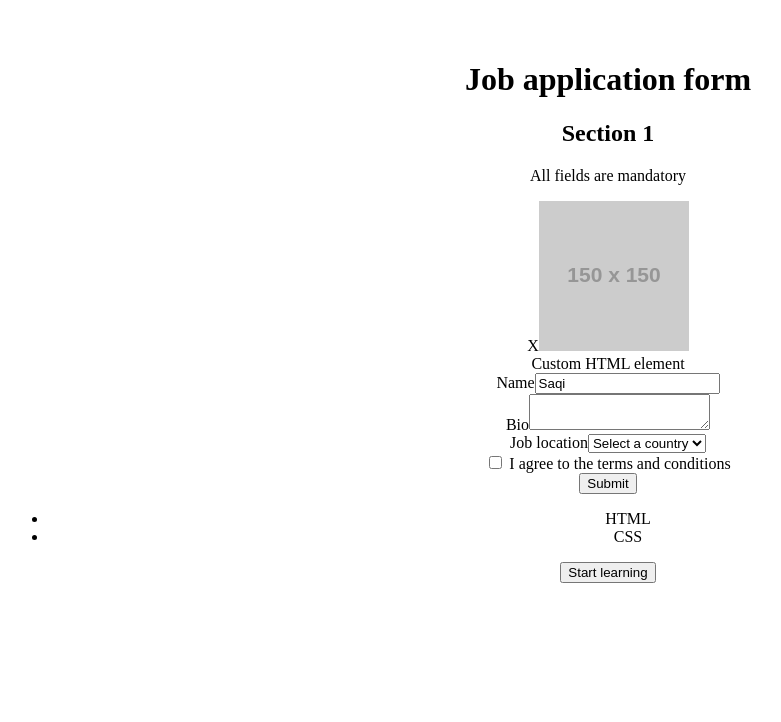
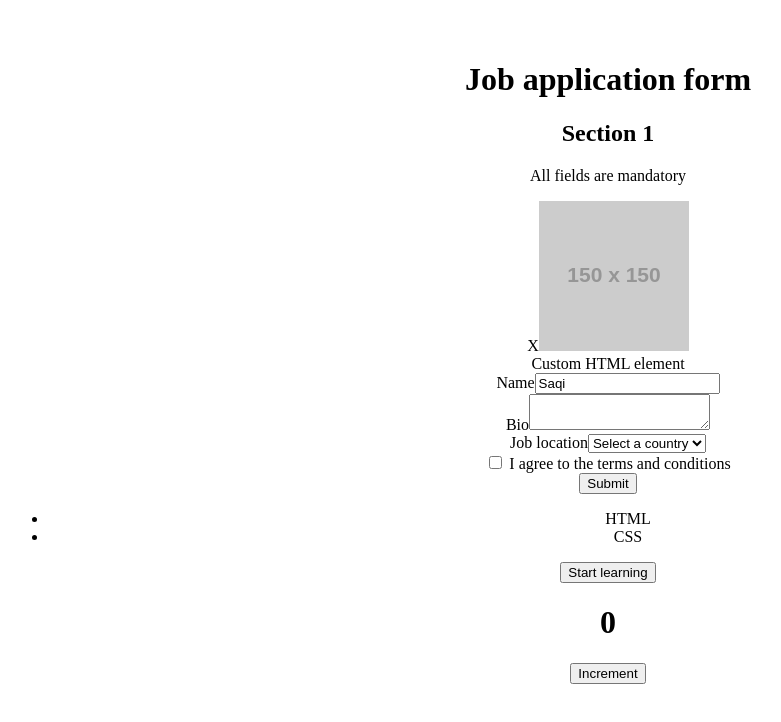
Before and after one commit to SaqibSattar/react-testing, a React (Vite) app: page / in a window 1280 px wide. Shown: the top 722 px of the page, without its empty margins (32-813 px from the left). Built offline with nearby package versions, Linux system fonts and the light colour scheme.

Commit message:
Pointer Interactions

```diff
--- a/src/App.tsx
+++ b/src/App.tsx
@@ -1,6 +1,7 @@
 import { Application } from "./components/application/Application";
 import './App.css'
 import { Skills } from "./components/skills/Skills";
+import { Counter } from "./components/counter/Counter";
 
 function App() {
 
@@ -8,6 +9,7 @@ function App() {
     <div>
       <Application />
       <Skills skills={["HTML", "CSS"]} />
+      <Counter />
     </div>
   )
 }
--- /dev/null
+++ b/src/components/counter/Counter.tsx
@@ -0,0 +1,12 @@
+import { useState } from "react";
+
+export const Counter = () => {
+  const [count, setCount] = useState(0);
+
+  return (
+    <div>
+      <h1>{count}</h1>
+      <button onClick={() => setCount(count + 1)}>Increment</button>
+    </div>
+  );
+};
```
Also changed, not shown: 1 other file (tests, documents, lock files or other folders).
